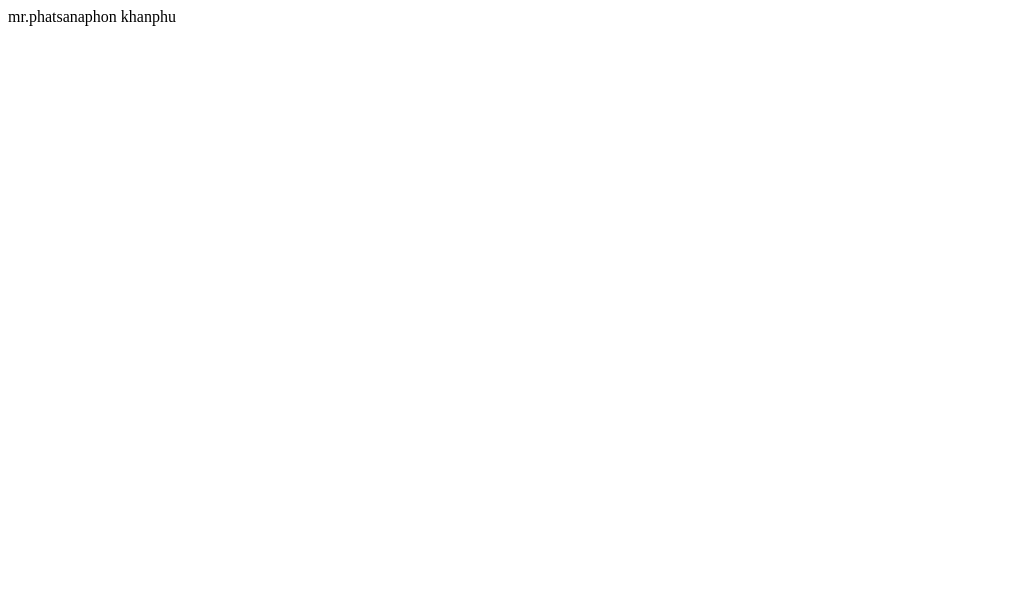
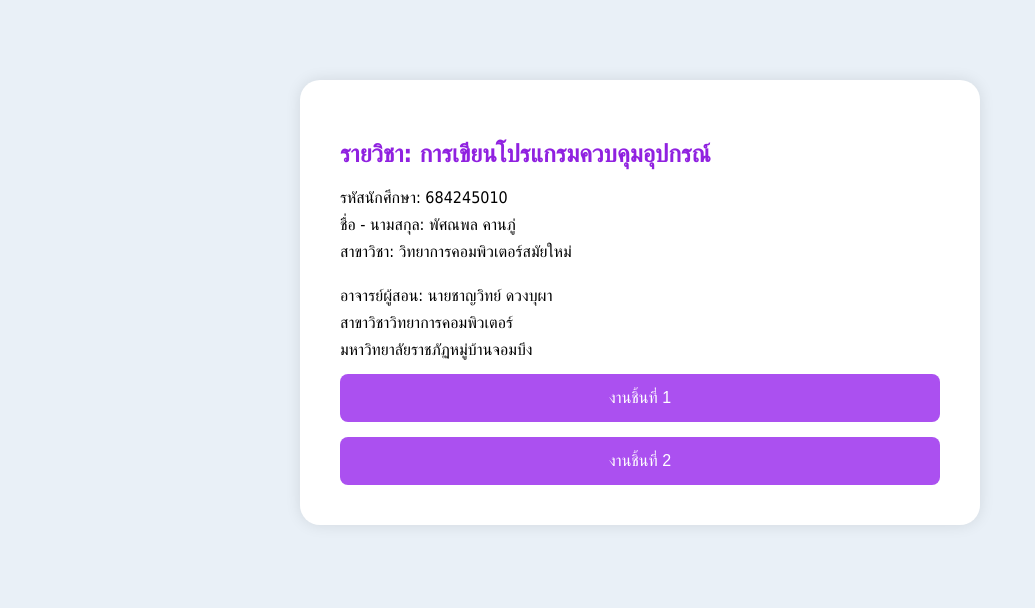
Before and after one commit to meepb083/modern_cs, a plain HTML site: page index.html in a window 1280 px wide. Shown: the whole page, without its empty margins (0-1035 px from the left). Drawn offline with Linux system fonts and the light colour scheme.

Commit message:
index.html

```diff
--- a/index.html
+++ b/index.html
@@ -1 +1,71 @@
-<div>mr.phatsanaphon khanphu</div>
+<!DOCTYPE html>
+<html lang="th">
+<head>
+  <meta charset="UTF-8">
+  <title>การเขียนโปรแกรมควบคุมอุปกรณ์</title>
+  <style>
+    body {
+      font-family: 'Tahoma', sans-serif;
+      background-color: #e9f0f7;
+      margin: 0;
+      padding: 0;
+    }
+
+    .container {
+      max-width: 600px;
+      margin: 80px auto;
+      background-color: white;
+      padding: 40px;
+      border-radius: 20px;
+      box-shadow: 0 0 15px rgba(0, 0, 0, 0.1);
+    }
+
+    h2 {
+      color: #9021e0;
+      margin-bottom: 20px;
+    }
+
+    p {
+      font-size: 16px;
+      margin: 8px 0;
+    }
+
+    .button {
+      display: block;
+      width: 100%;
+      background-color: #ab50f0;
+      color: white;
+      border: none;
+      padding: 15px;
+      margin-top: 15px;
+      border-radius: 8px;
+      font-size: 16px;
+      cursor: pointer;
+      text-align: center;
+      transition: background-color 0.3s ease;
+    }
+
+    .button:hover {
+      background-color: #6300ba;
+    }
+  </style>
+</head>
+<body>
+
+  <div class="container">
+    <h2>รายวิชา: การเขียนโปรแกรมควบคุมอุปกรณ์</h2>
+
+    <p>รหัสนักศึกษา: 684245010</p>
+    <p>ชื่อ - นามสกุล: พัศณพล คานภู่</p>
+    <p>สาขาวิชา: วิทยาการคอมพิวเตอร์สมัยใหม่</p>
+
+    <p style="margin-top: 25px;">อาจารย์ผู้สอน: นายชาญวิทย์ ดวงบุผา</p>
+    <p>สาขาวิชาวิทยาการคอมพิวเตอร์</p>
+    <p>มหาวิทยาลัยราชภัฏหมู่บ้านจอมบึง</p>
+
+    <button class="button">งานชิ้นที่ 1</button>
+    <button class="button">งานชิ้นที่ 2</button>
+  </div>
+
+</body>
+</html>
```
